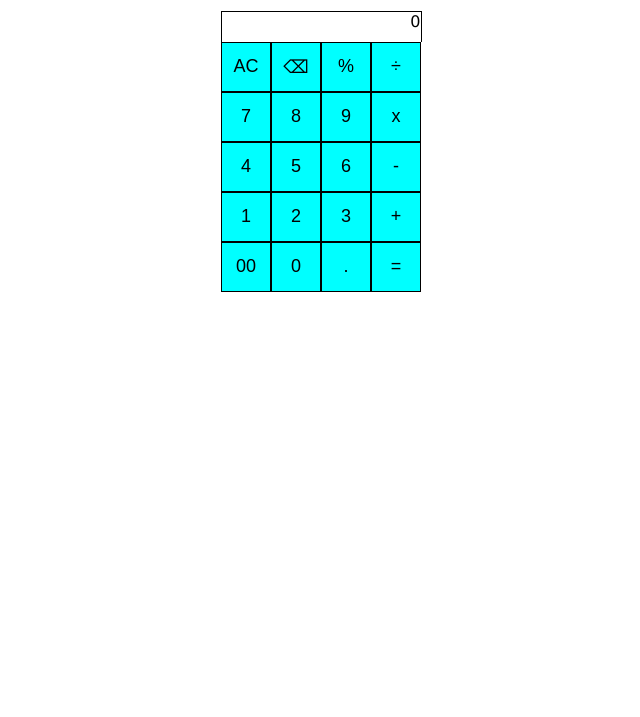
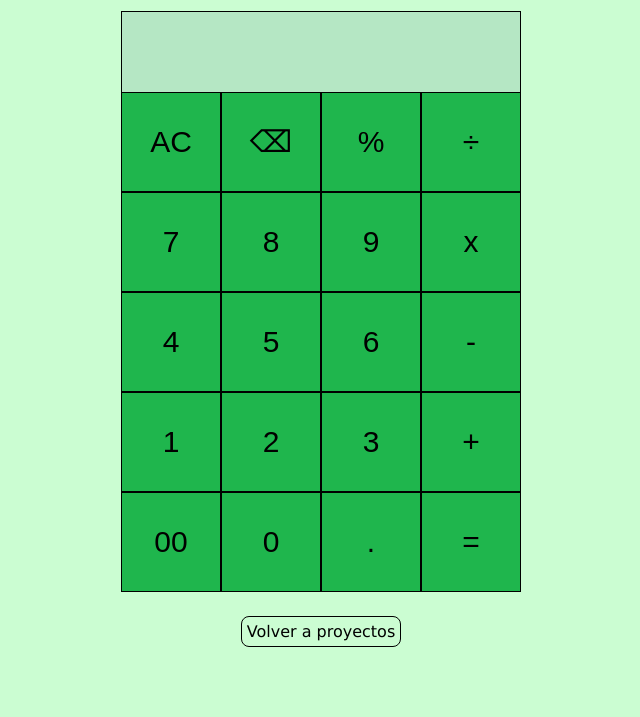
Before and after one commit to Chesse311/Agenda-de-Mil-millas-ing.-Guillermo-de-la-pe-a, a plain HTML site: page mil millas/calculadora/index.html in a window 1280 px wide. Shown: the part 83-800 px from the top of the page, without its empty margins (319-959 px from the left). Drawn offline with Linux system fonts and the light colour scheme.

Commit message:
20052026 v1

```diff
--- a/mil millas/calculadora/css/estilos.css
+++ b/mil millas/calculadora/css/estilos.css
@@ -5,7 +5,7 @@ body{
     flex-direction: column;
     justify-content: center;
     align-items: center;
-
+    background-color: rgb(203, 253, 210);
 }
 
 .cuerpoCalculadora{
@@ -18,6 +18,7 @@ body{
 
 .pantalla{
     display: inline-block;
+
 }
 
 .hist{
@@ -29,26 +30,45 @@ body{
     border-bottom: 0px;
     margin: 5px;
     margin-bottom: 0px;
-    height: 30px;
-    width: 199px;
-
+    height: 80px;
+    width: 398px;
+    background-color: rgb(181, 231, 196);
     text-align: end;
+    font-size: 30px;
 }
 
 
 
 .botonG{
     display: inline-block;
-    background-color: aqua;
+    background-color: rgb(31, 182, 77);
     border: solid 1px;
     border-color: rgb(0, 0, 0);
-    height: 50px;
-    width: 50px;
+    height: 100px;
+    width: 100px;
     margin-top: 0px;
     margin-left: 0px;
-    font-size: 18px;
+    font-size: 30px;
+}
+
+.botonG:hover{
+    background-color: rgb(22, 134, 55);
 }
 
 .linea{
     display: flex;
 }
+
+
+a{
+    margin: 5px;
+    padding: 5px;
+    text-decoration: none;
+    color: black;
+    border: solid 1.5px;
+    border-radius: 8px;
+}
+
+a:hover{
+    background-color: rgba(71, 187, 56, 0.651);
+}
--- a/mil millas/calculadora/index.html
+++ b/mil millas/calculadora/index.html
@@ -15,7 +15,7 @@
             <div class="hist" id="hist">
         </div>
         <div class="pantalla" id="pantalla">
-            0
+
         </div>
     </div>
 
@@ -50,5 +50,7 @@
             <input type="button" class="botonG" class="botonResultado" id="botonResultado" value="=" onclick="botonResultado()">
         </div>
     </div>
+    <br>
+    <a href="../index.html">Volver a proyectos</a>
 </body>
 </html>
--- a/mil millas/calculadora/js/script.js
+++ b/mil millas/calculadora/js/script.js
@@ -10,11 +10,11 @@ var resultado
 var finalOperacion = false
 
 function actualizarPantalla(){
-    document.getElementById("pantalla").textContent = pantalla || "";
+    document.getElementById("pantalla").textContent = pantalla ;
 }
 
 function actualizarHist(){
-    document.getElementById("hist").textContent = hist || "";
+    document.getElementById("hist").textContent = hist ;
 }
 
 function botonUno(){
@@ -268,7 +268,8 @@ function botonResultado(){
         hist = `${parteA} % ${parteB} =`
     } else if (calculo == "/"){
         if (parteB == 0){
-            console.log("ERROR: No se puede dividir por 0")
+            botonBorrarT();
+            alert("ERROR: No se puede dividir por 0")
         } else {
             resultado = parteA / parteB
             hist = `${parteA} ÷ ${parteB} = `
--- /dev/null
+++ b/mil millas/estilos.css
@@ -0,0 +1,22 @@
+body{
+    text-align: center;
+    font-family:Verdana, Geneva, Tahoma, sans-serif;
+    display: flex;
+    flex-direction: column;
+    justify-content: center;
+    align-items: center;
+    background-color: rgb(203, 253, 210);
+}
+
+a{
+    margin: 10px;
+    padding: 10px;
+    text-decoration: none;
+    color: black;
+    border: solid 1.5px;
+    border-radius: 8px;
+}
+
+a:hover{
+    background-color: rgba(71, 187, 56, 0.651);
+}
--- a/mil millas/facturaweb/css/estilos.css
+++ b/mil millas/facturaweb/css/estilos.css
@@ -2,14 +2,18 @@ body{
     background: #8bfb96;
     width: 100%;
     height: 100%;
+    font-family:Verdana, Geneva, Tahoma, sans-serif;
+    font-size: medium;
 }
 
 .contenedor{
-    width: 40%;
+    width: 200px;
     height: 80%;
     background: #c9ffc6;
+    padding: 30px;
     margin-left: 30%;
-    margin-top: 10%;
+    padding-left: 50px;
+    padding-right: 50px;
     text-align: center;
     border: solid 1px;
     border-radius: 20px;
@@ -19,3 +23,16 @@ body{
 h1{
     color: rgb(3, 71, 3);
 }
+
+a{
+    margin: 5px;
+    padding: 5px;
+    text-decoration: none;
+    color: black;
+    border: solid 1.5px;
+    border-radius: 8px;
+}
+
+a:hover{
+    background-color: rgba(71, 187, 56, 0.651);
+}
--- a/mil millas/masamuscular/css/estilos.css
+++ b/mil millas/masamuscular/css/estilos.css
@@ -5,7 +5,7 @@ body{
     flex-direction: column;
     justify-content: center;
     align-items: center;
-    background-color: rgb(208, 233, 255);
+    background-color: rgb(203, 253, 210);
 }
 
 .cuerpo{
@@ -17,12 +17,38 @@ body{
 }
 
 .input{
-    background-color: rgba(0, 30, 255, 0.039);
+    background-color: rgba(0, 255, 157, 0.039);
     border: solid 1px;
     border-radius: 15px;
     margin: 8px;
 }
 
 .input:hover{
-    background-color: rgba(0, 106, 255, 0.155);
+    background-color: rgba(7, 235, 29, 0.155);
 }
+
+a{
+    margin: 5px;
+    padding: 5px;
+    text-decoration: none;
+    color: black;
+    border: solid 1.5px;
+    border-radius: 8px;
+}
+
+a:hover{
+    background-color: rgba(71, 187, 56, 0.651);
+}
+
+.boton{
+    margin: 5px;
+    padding: 5px;
+    text-decoration: none;
+    color: black;
+    border: solid 1.5px;
+    border-radius: 8px;
+}
+
+.boton:hover{
+    background-color: rgba(71, 187, 56, 0.651);
+}
```
Also changed, not shown: mil millas/facturaweb/index.html (+3 -2 lines), mil millas/index.html (added, +17 -0 lines), mil millas/masamuscular/index.html (+3 -2 lines), primernode/datos.js (added, +24 -0 lines), primernode/package.json (added, +18 -0 lines), 1 other file.
